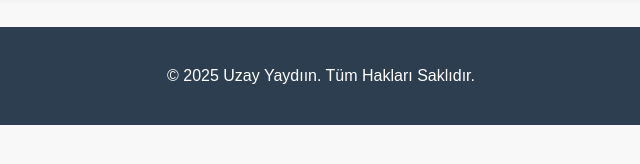
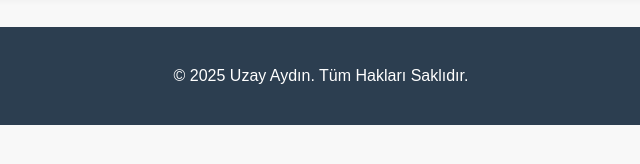
Before and after one commit to uzayyaydiin/uzayyaydiin.github.io, a plain HTML site: page index.html in a window 1280 px wide. Shown: the part 288-452 px from the top of the page, 319-959 px from the left. Drawn offline with Linux system fonts and the light colour scheme.

Commit message:
Update index.html

```diff
--- a/index.html
+++ b/index.html
@@ -31,7 +31,7 @@
         </main>
 
     <footer>
-        <p>&copy; 2025 Uzay Yaydıın. Tüm Hakları Saklıdır.</p>
+        <p>&copy; 2025 Uzay Aydın. Tüm Hakları Saklıdır.</p>
     </footer>
 </body>
 </html>
```
